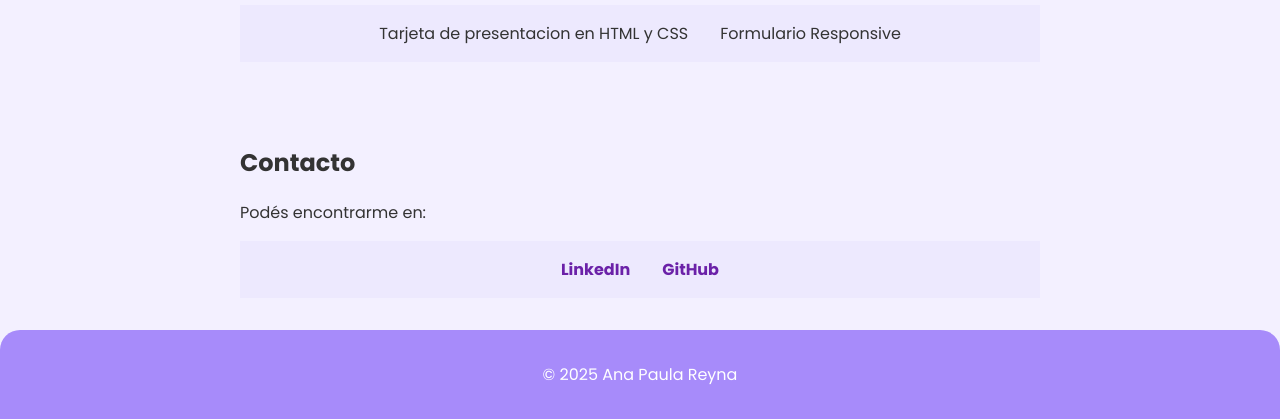
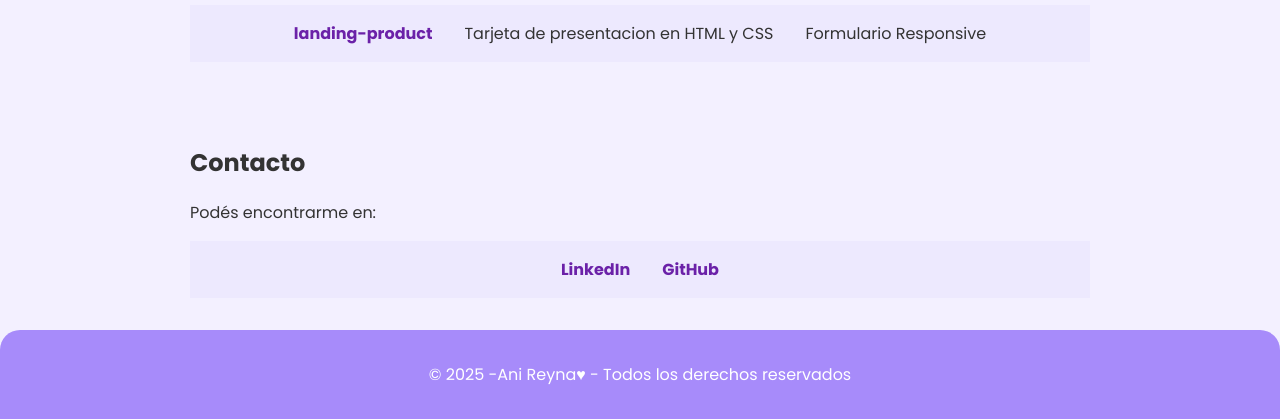
Before and after one commit to APReyna/mi-portfolio, a plain HTML site: page index.html in a window 1280 px wide. Shown: the part 724-1143 px from the top of the page. Drawn offline with Linux system fonts and the light colour scheme.

Commit message:
Add files via upload
ACTUALIZACION

```diff
--- a/estilo.css
+++ b/estilo.css
@@ -21,6 +21,7 @@ header{
 
 nav ul {
     display: flex;
+    flex-wrap: wrap;
     justify-content: center;
     list-style: none;
     padding: 1rem;
@@ -41,10 +42,12 @@ nav ul li a{
 }
 
 section{
-    padding: 2rem;
-    max-width: 800px;
-    margin: auto;
+  max-width: 900px;
+  width: 90%;
+  margin: 0 auto;
+  padding: 2rem 1rem;
 }
+
 
 footer{
     text-align: center;
--- a/index.html
+++ b/index.html
@@ -38,6 +38,7 @@
 <section id="proyectos">
     <h2>Proyectos</h2>
     <ul>
+        <li><a href="https://apreyna.github.io/landing-product/">landing-product</a></li>
         <li>Tarjeta de presentacion en HTML y CSS</li>
         <li>Formulario Responsive</li>
     </ul>
@@ -54,6 +55,7 @@
     </nav>
 </body>
 <footer>
-    <p>&copy; 2025 Ana Paula Reyna</p>
+<p>&copy; 2025 -Ani Reyna♥ - Todos los derechos reservados </p>
 </footer>
+
 </html>
```
